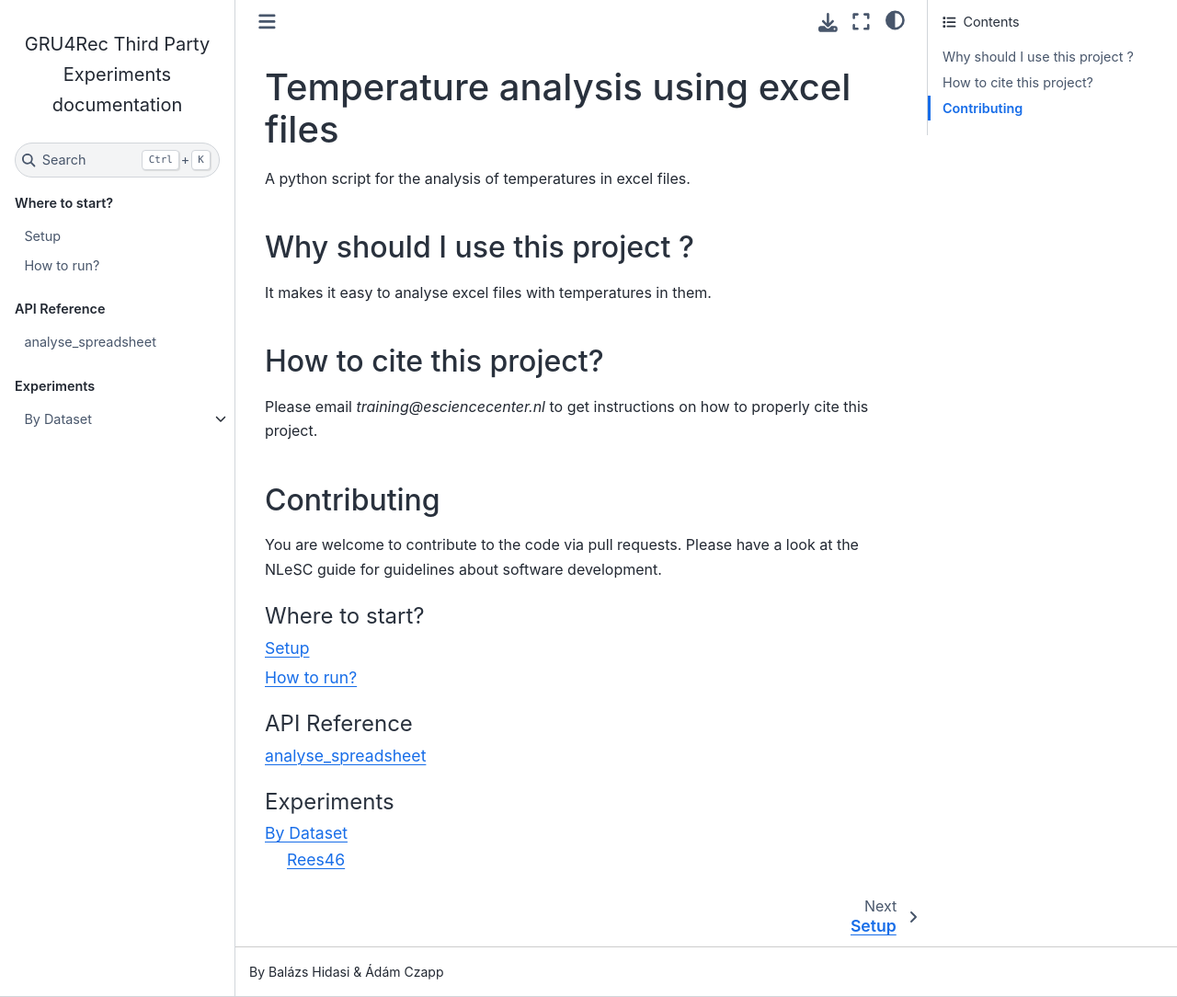
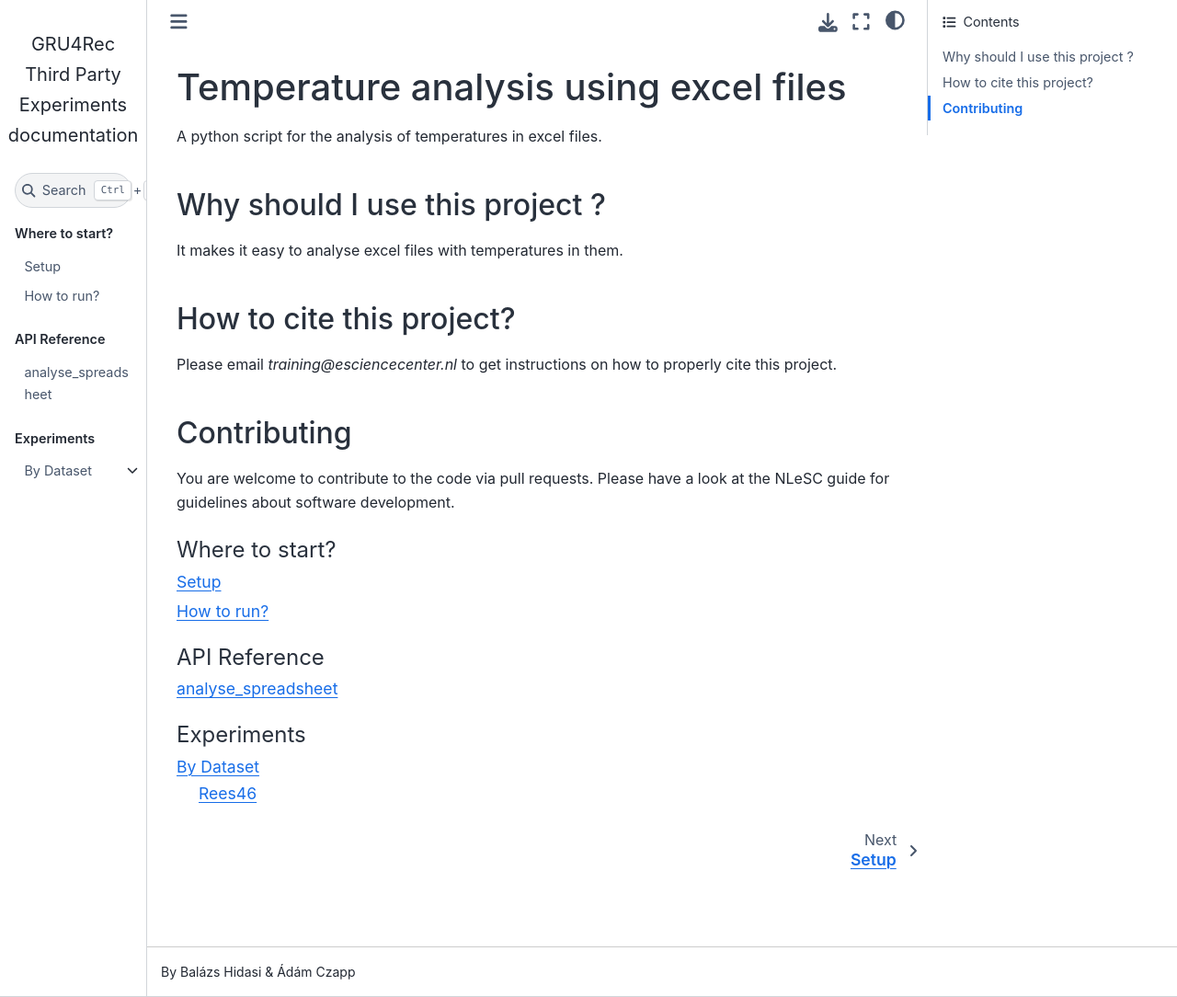
Before and after one commit to hidasib/gru4rec_third_party_comparison, a Sphinx documentation site: the page built from docs/index.rst, in a window 1280 px wide and 1084 px high. Shown: the whole window at 92% size. Built offline with Sphinx 7.4.7 and the Sphinx Book theme 1.1.4, drawn with Linux system fonts in a browser that asks for light colours.

Commit message:
added css to allow site to fill screen

```diff
--- a/docs/_static/custom.css
+++ b/docs/_static/custom.css
@@ -1,3 +1,15 @@
 table.striped-table tr:nth-child(even) {
-    background-color: rgb(226, 226, 226);
-  }
+  background-color: rgb(226, 226, 226);
+}
+
+.bd-page-width {
+  max-width: 100%;
+}
+
+.bd-main .bd-content .bd-article-container {
+  max-width: 100%;
+}
+
+.bd-sidebar-primary {
+  flex-basis: 12.5%;
+}
```
